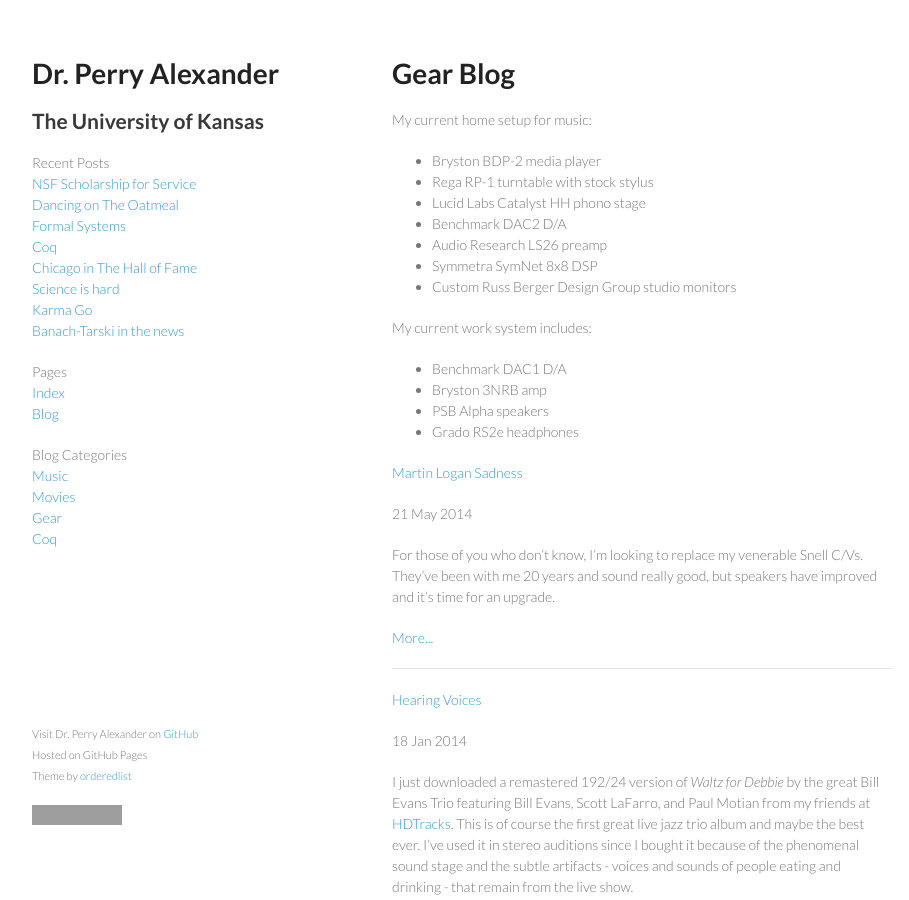
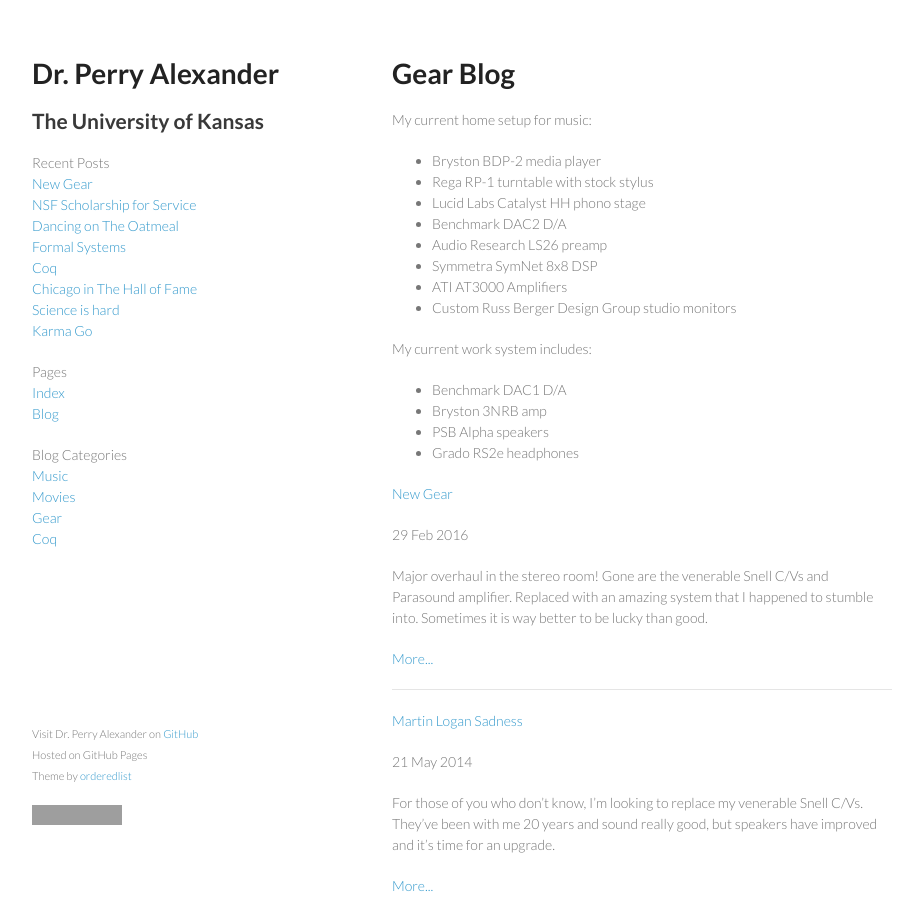
Before and after one commit to palexand/palexand.github.io, a Jekyll site: the page built from gear.md, in a window 1280 px wide and 900 px high. Shown: the whole window, without its empty margins (178-1087 px from the left). Built offline with Jekyll 4.4.1, drawn with Linux system fonts in a browser that asks for light colours; some of the changed lines change nothing that is shown; grey boxes are pictures that could not be loaded.

Commit message:
updating gear list; starting blog posts

```diff
--- /dev/null
+++ b/_posts/2016-02-29-New-Gear.md
@@ -0,0 +1,20 @@
+---
+layout: blog
+categories: blog gear movies
+title: New Gear
+---
+Major overhaul in the stereo room!  Gone are the venerable Snell C/Vs and Parasound amplifier.  Replaced with an amazing system that I happened to stumble into.  Sometimes it is way better to be lucky than good.
+
+Let's backup...
+
+If you've kept up with my blog, you know that I've been in the market for new speakers.  I expressed disappoinment in Martin Logan for having nothing to hear, listened to B&Ws and Gamuts that  were good, but did not overwhelm.  Nice speakers mind you, but just not what I was looking for.
+
+Enter my uncle Chuck Chiles who works for the [Russ Berger Design Group](http://rbdg.com).  I get a call at work wondering if I'm still looking for speakers.  Turns out he has a line on a set of custom studio montitors and accompanying amplification system from the now defunct (http://www.sonicscoop.com/2013/08/11/ny-studio-bicoastal-music-closes-hal-winer-on-the-economics-of-world-class-rooms/)[BiCoastal Music Studios].  If you look at the pictures, you'll see the speakers in the front of the engineering room.  In total, 1400lbs of speakers and amps sitting in a storage facility in Dallas.
+
+What to do...
+
+Go for it!  A few weeks later and I have a garage filled with 6 crates, 2 boxes of amplifiers, a DSP I have no idea what to do with, and several hundred feet of cable.  I can't lift *any* of it.
+
+Tonight I'm sitting and listening to something that I never thought I would every hear, much less own.  It is simply spectacular and I'm not done yet.  Over the next few days, I'll document how I got from a garage full of gear to the best sounding stereo you will *ever* hear.
+
+Stay tuned...
--- a/gear.md
+++ b/gear.md
@@ -13,6 +13,7 @@
 * Benchmark DAC2 D/A
 * Audio Research LS26 preamp
 * Symmetra SymNet 8x8 DSP
+* ATI AT3000 Amplifiers
 * Custom Russ Berger Design Group studio monitors
 
 My current work system includes:
```
